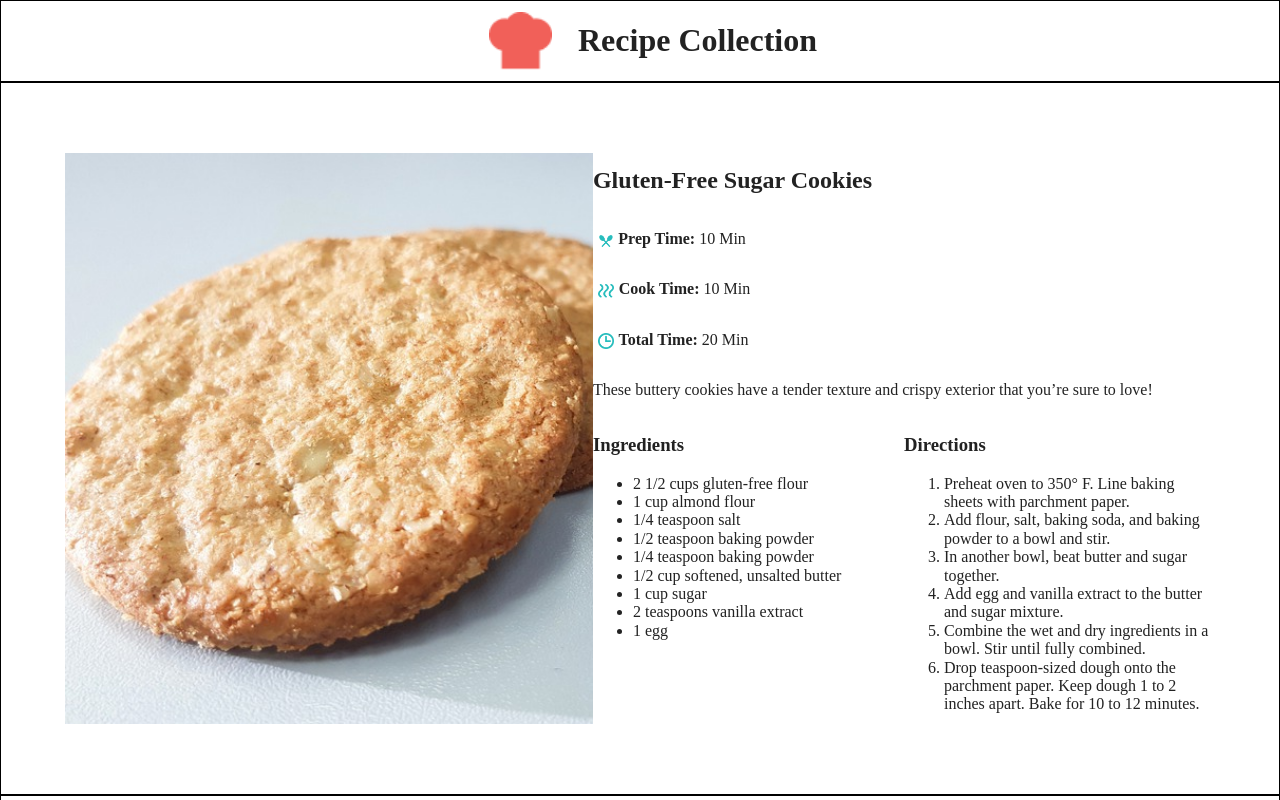
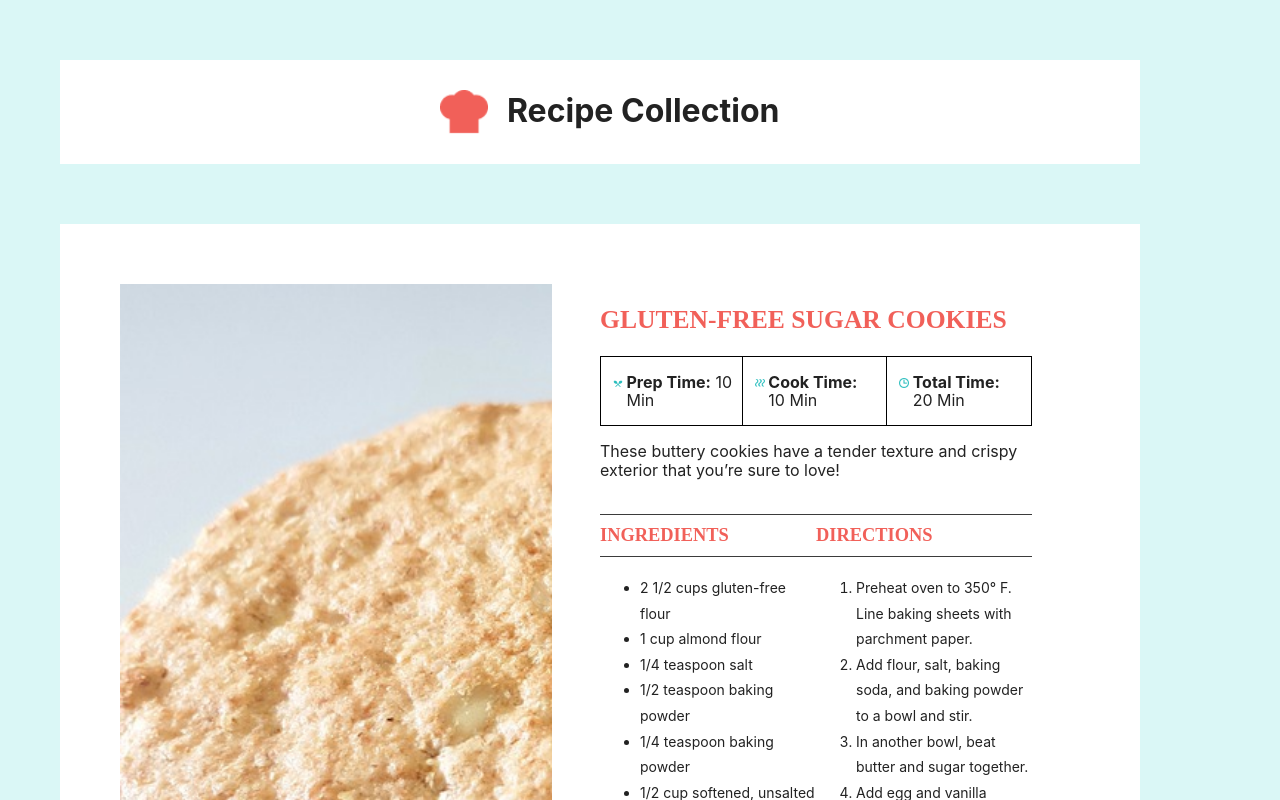
Before and after one commit to K-Zimny/Recipe-responsive, a website built with Parcel: page index.html in a window 1280 px wide. Shown: the top 800 px of the page. Built offline with nearby package versions, Linux system fonts and the light colour scheme.

Commit message:
Edited photos sizes

```diff
--- a/css/main.css
+++ b/css/main.css
@@ -88,7 +88,7 @@ textarea {
    ========================================================================== */
 
 /* testing styles */
-.content-wrapper,
+/* .content-wrapper,
 header {
   border: 1px black solid;
 }
@@ -96,16 +96,28 @@ header {
 figure {
   width: 5%;
   margin: 0;
-}
+} */
 
 /********** Global styles ***********/
 
-html{}
+html{
+  font-size: 16px;
+  font-family: -apple-system, BlinkMacSystemFont, 'Segoe UI', Roboto, Oxygen, Ubuntu, Cantarell, 'Open Sans', 'Helvetica Neue', sans-serif
+}
+
+body {
+  background: #DAF7F6;
+  max-width: 1200px;
+  margin: auto;
+}
+
 
 .content-wrapper {
   display: flex;
   flex-flow: column;
+  margin: 5%;
   padding: 5%;
+  background: white;
 }
 
 img {
@@ -114,41 +126,101 @@ img {
 
 /*********** Text styles  ***********/
 
-h1{}
-h2{}
-h3{}
-p{}
+h1{
+  font-size: 2em;
+}
+h2{
+  font-size: 1.6em;
+}
+h3{
+  font-size: 1.15em;
+}
+p{
+  font-size: 1em;
+}
+li {
+  font-size: .875em;
+}
 
 /*********** Mobile styles  ***********/
 
 /*** header styles  ***/
 
-header {
+header .content-wrapper {
   display: flex;
   flex-flow: row nowrap;
   justify-content: center;
   align-items: center;
+  background: white;
+  padding: 1% 5%;
 }
 
 header figure {
   margin: 0 2%;
+  width: 5%;
+}
 
+/*** card class styles  ***/
+
+/* recipe image styles  */
+
+.recipe-image {
+  width: 100%;
+  margin: auto;
+  /* border: 1px solid black; */
+}
+
+#cookies .recipe-image {
+  background: url("../img/gluten-free-sugar-cookies.jpg");
+  height: 500px;
+  margin: 0;
+  background-size: cover;
+}
+
+#pesto .recipe-image {
+  background: url("../img/nut-free-pesto.jpg");
+  height: 500px;
+  margin: 0;
+  background-size: cover;
+}
+
+#salad .recipe-image {
+  background: url("../img/watermelon-salad.jpg");
+  height: 500px;
+  margin: 0;
+  background-size: cover;
 }
 
 
-
-
-/*** card class styles  ***/
-
-/* card image styles  */
-
-.recipe-image {
-  width: 75%;
-  margin: auto;
+.recipe figure {
+  width: 10%;
+  margin: 1% 3%;
 }
 
+/* recipe content styles  */
 
-/* card content styles  */
+.recipe h2 {
+  color: #F16059;
+  font-family: "Montserrat";
+  font-weight: bold;
+  text-transform: uppercase;
+}
+
+.recipe h3 {
+  color: #F16059;
+  border-width: 1px 0;
+  border-style: solid;
+  border-color: #3B3B3B;
+  font-family: "Montserrat";
+  font-weight: bold;
+  padding: 10px 0;
+  text-transform: uppercase;
+}
+
+.recipe ul,
+.recipe ol {
+  line-height: 1.6em;
+}
 
 .time {
   display: flex;
@@ -162,10 +234,6 @@ header figure {
   align-items: baseline;
 }
 
-.recipe figure {
-  width: 10%;
-  margin: 1% 3%;
-}
 
 
 
@@ -267,17 +335,71 @@ header figure {
 /*********** Mobile styles  ***********/
 /*** header styles  ***/
 /*** card class styles  ***/
+  #cookies .recipe-image {
+    height: 700px;
+  }
+
+  #pesto .recipe-image {
+    height: 600px;
+  }
+
+  #salad .recipe-image {
+    height: 700px;
+  }
+
 }
 @media only screen and (min-width: 1200px) {
   /********** Global styles ***********/
 
+
   .content-wrapper {
     flex-flow: row nowrap;
   }
+
   /*********** Text styles  ***********/
   /*********** Mobile styles  ***********/
   /*** header styles  ***/
   /*** card class styles  ***/
+
+  /* recipe image styles  */
+
+  .recipe-image {
+    width: 45%;
+  }
+  .recipe-image img {
+    /* display: none; */
+  }
+
+  #cookies .recipe-image {
+    height: 800px;
+  }
+
+
+
+
+  /* recipe content styles  */
+
+  .recipe {
+    width: 45%;
+    padding: 0 5%;
+  }
+
+  .recipe .time {
+    flex-flow: row;
+    justify-content: space-evenly;
+    border: 1px black solid;
+  }
+
+  .recipe .prep,
+  .recipe .cook {
+    border-right: 1px black solid;
+  }
+  .recipe .prep,
+  .recipe .cook,
+  .recipe .total {
+  box-sizing: border-box;
+  padding: 0 2%;
+  }
 
   .recipe .columns {
     display: flex;
@@ -290,6 +412,7 @@ header figure {
   .columns .directions {
     width: 50%;
   }
+
 }
 /* ==========================================================================
    Print styles.
--- a/index.html
+++ b/index.html
@@ -25,16 +25,18 @@
 <body>
 
   <header>
-      <figure>
-        <img src="img/chef-hat.png" alt="chef hat">
-      </figure>
-      <h1>Recipe Collection</h1>
+      <div class="content-wrapper">
+        <figure>
+            <img src="img/chef-hat.png" alt="chef hat">
+          </figure>
+          <h1>Recipe Collection</h1>
+      </div>
   </header>
   <main>
       <article id="cookies" class="card">
           <div class="content-wrapper">
             <figure class="recipe-image">
-                <img src="img/gluten-free-sugar-cookies.jpg" alt="sugar-cookies"/>
+                <!-- <img src="img/gluten-free-sugar-cookies.jpg" alt="sugar-cookies"/> -->
             </figure>
             <div class="recipe">
                 <h2>Gluten-Free Sugar Cookies</h2>
@@ -101,7 +103,7 @@
       <article id="pesto" class="card">
           <div class="content-wrapper">
             <figure class="recipe-image">
-                <img src="img/nut-free-pesto.jpg" alt="pesto"/>
+                <!-- <img src="img/nut-free-pesto.jpg" alt="pesto"/> -->
             </figure>
             <div class="recipe">
                 <h2>Nut-Free Basil Pesto</h2>
@@ -162,7 +164,7 @@
       <article id="salad" class="card">
           <div class="content-wrapper">
             <figure class="recipe-image">
-                <img src="img/watermelon-salad.jpg" alt="salad"/>
+                <!-- <img src="img/watermelon-salad.jpg" alt="salad"/> -->
             </figure>
             <div class="recipe">
                 <h2>Watermelon Salad</h2>
```
Lines whose indentation alone changed are shown as unchanged.
